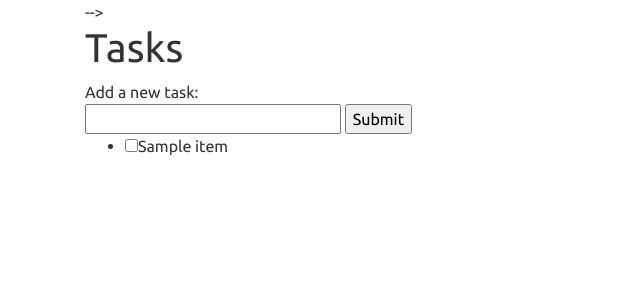
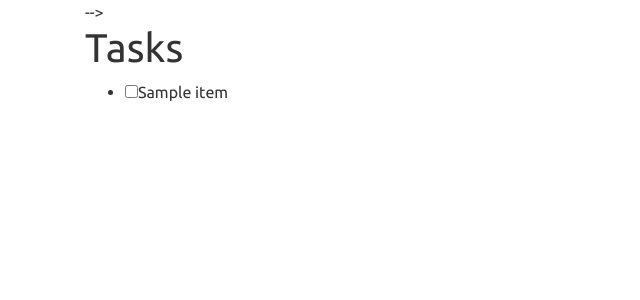
Before and after one commit to hpellis/task_manager_app, a Flask app: page / in a window 1280 px wide. Shown: the top 300 px of the page, without its empty margins (0-640 px from the left). Run offline with Flask 2, Linux system fonts and the light colour scheme; a database or web service that is not in the repository returns one stand-in record (values such as "Sample title"); data that the repository does not hold is empty; some libraries are stand-ins or nearby versions.

Commit message:
adding html page for new tasks

```diff
--- a/templates/index.html
+++ b/templates/index.html
@@ -25,18 +25,6 @@
   <main>
     <h1>Tasks</h1>
 
-    <div>Add a new task:
-
-      <form action="/add" method="POST">
-      <input type="text" name="a-task">
-
-
-      <input type="submit">
-
-    </form>
-    </div>
-
-    <div>
       <ul>
 
     <!--  {{api_results}} ADD AN IF STTAMENT SO IF NO RESULTS THERE@S A MESSAGE ON PAGE-->
@@ -54,6 +42,4 @@
 </body>
 
 
-
-
 {% endblock %}
```
Also changed, not shown: templates/add_task.html (+5 -13 lines).
